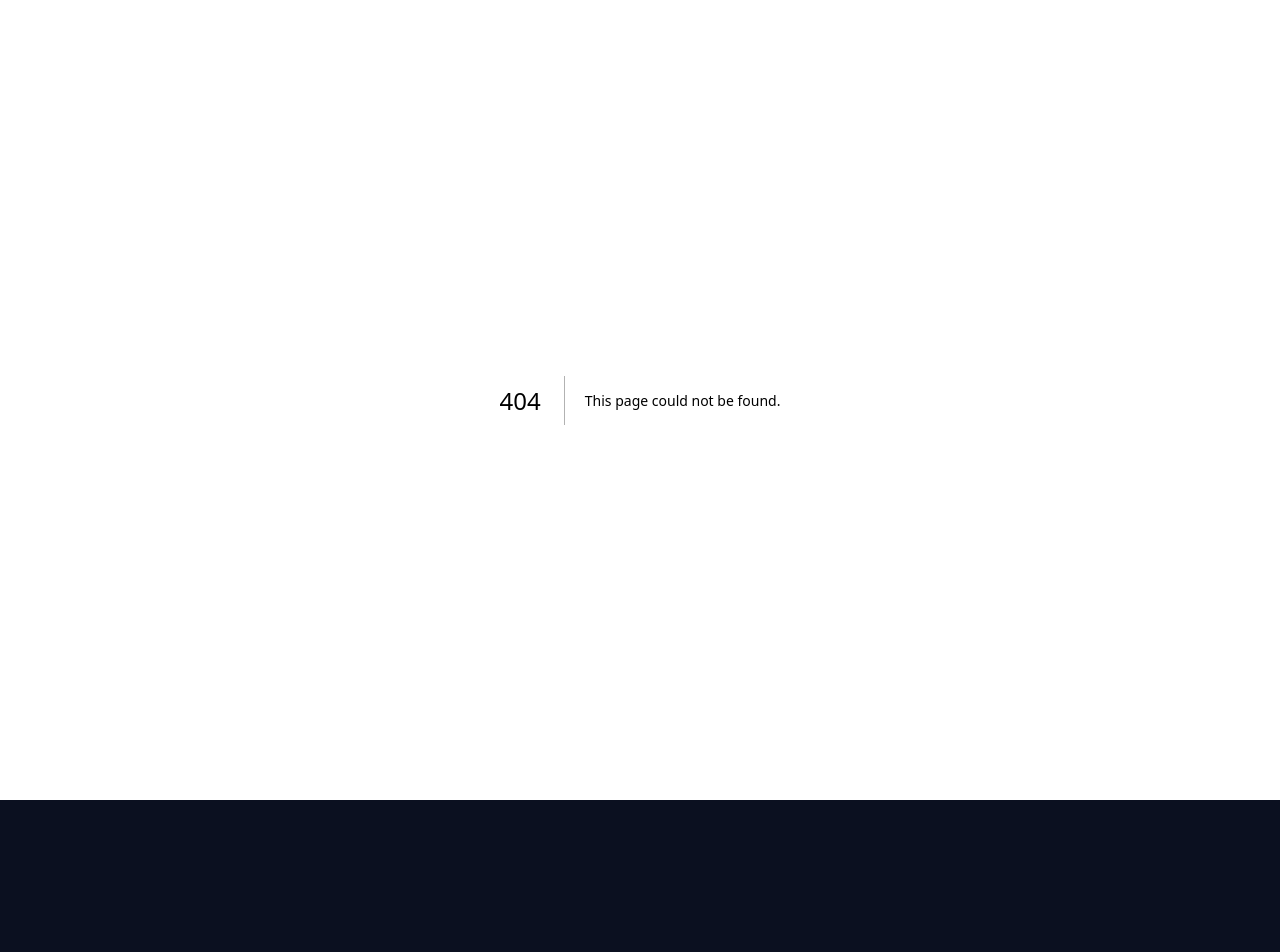
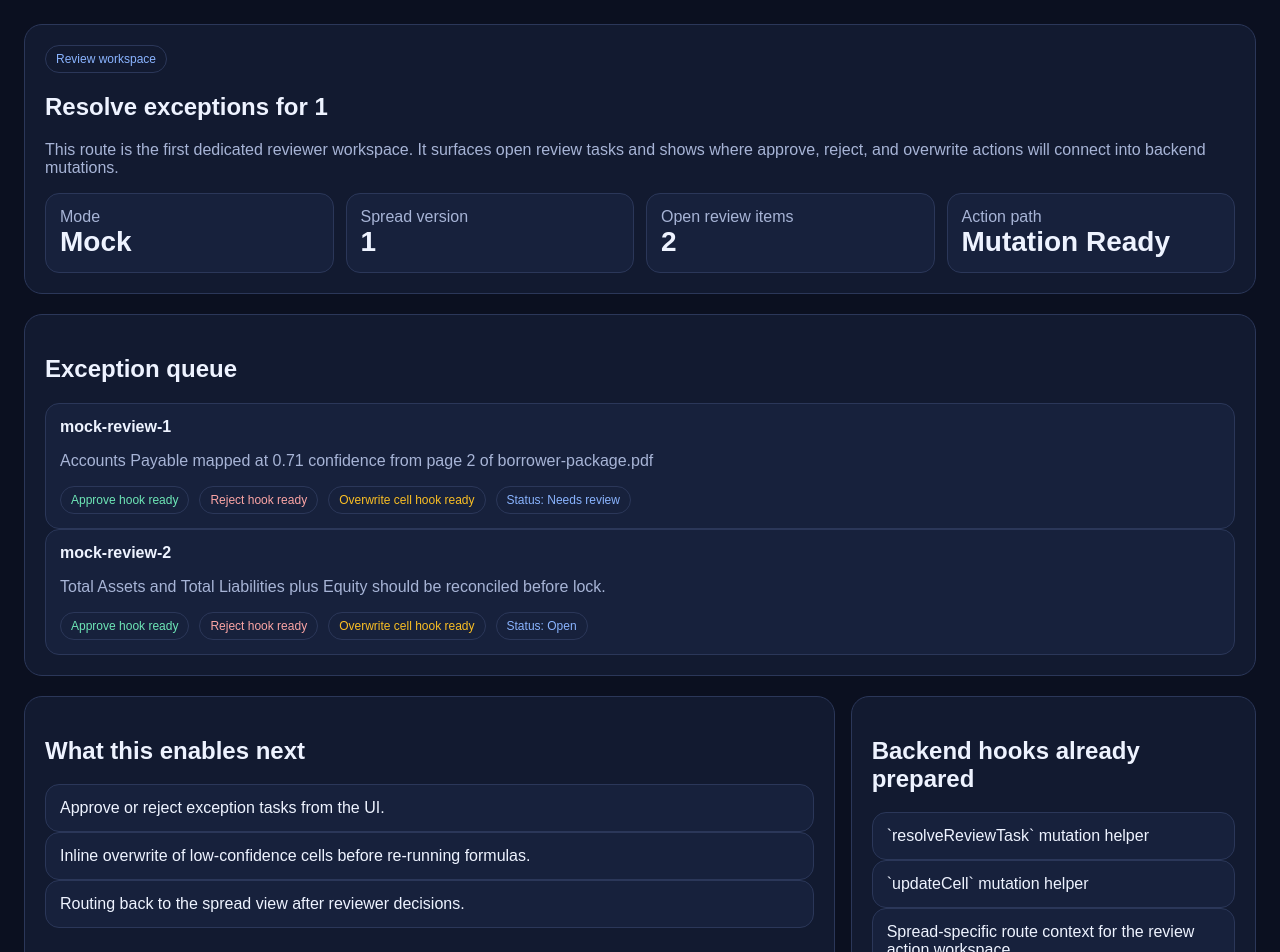
Before and after one commit to woodstr3313/Spreads, a Next.js app in the folder aws-spreads-poc/apps/analyst-workbench/: page /spreads/1/1/review in a window 1280 px wide. Before the commit this address had no page. Shown: the top 952 px of the page. Before the commit the page ends 800 px from the top, so only its background shows below. Built offline with nearby package versions, Linux system fonts and the light colour scheme; no server answers.

Commit message:
Add review action workspace route

```diff
--- /dev/null
+++ b/aws-spreads-poc/apps/analyst-workbench/app/spreads/[spreadId]/[spreadVersionId]/review/page.tsx
@@ -0,0 +1,83 @@
+import { fetchReviewTasks } from '../../../../../lib/appsync-client';
+import { buildFallbackSpread } from '../../../../../lib/workbench-mappers';
+
+type PageProps = {
+  params: Promise<{
+    spreadId: string;
+    spreadVersionId: string;
+  }>;
+};
+
+async function loadReviewItems(spreadId: string, spreadVersionId: string) {
+  try {
+    const reviewTasks = await fetchReviewTasks(spreadId);
+    return {
+      mode: 'live' as const,
+      tasks: (reviewTasks as { listReviewTasks?: Array<{ id?: string; status?: string; reason?: string }> }).listReviewTasks ?? []
+    };
+  } catch {
+    return {
+      mode: 'mock' as const,
+      tasks: buildFallbackSpread(spreadId, spreadVersionId).reviewQueue.map((item, index) => ({
+        id: `mock-review-${index + 1}`,
+        status: item.status,
+        reason: item.detail
+      }))
+    };
+  }
+}
+
+export default async function ReviewWorkspacePage({ params }: PageProps) {
+  const { spreadId, spreadVersionId } = await params;
+  const review = await loadReviewItems(spreadId, spreadVersionId);
+
+  return (
+    <main className="page">
+      <section className="hero">
+        <div className="badge accent">Review workspace</div>
+        <h1>Resolve exceptions for {spreadId}</h1>
+        <p className="muted">
+          This route is the first dedicated reviewer workspace. It surfaces open review tasks and shows where approve, reject, and overwrite actions will connect into backend mutations.
+        </p>
+        <div className="cards">
+          <div className="cardStat"><div className="muted">Mode</div><div className="kpi">{review.mode === 'live' ? 'Live' : 'Mock'}</div></div>
+          <div className="cardStat"><div className="muted">Spread version</div><div className="kpi">{spreadVersionId}</div></div>
+          <div className="cardStat"><div className="muted">Open review items</div><div className="kpi">{review.tasks.length}</div></div>
+          <div className="cardStat"><div className="muted">Action path</div><div className="kpi">Mutation Ready</div></div>
+        </div>
+      </section>
+
+      <section className="panel">
+        <h2>Exception queue</h2>
+        {review.tasks.length ? review.tasks.map((task) => (
+          <div className="listItem" key={task.id || task.reason}>
+            <strong>{task.id || 'Review item'}</strong>
+            <p className="muted">{task.reason || 'No review reason provided'}</p>
+            <div style={{ display: 'flex', gap: 10, marginTop: 10, flexWrap: 'wrap' }}>
+              <div className="badge good">Approve hook ready</div>
+              <div className="badge bad">Reject hook ready</div>
+              <div className="badge warn">Overwrite cell hook ready</div>
+              <div className="badge accent">Status: {task.status || 'OPEN'}</div>
+            </div>
+          </div>
+        )) : <div className="listItem">No review items found.</div>}
+      </section>
+
+      <section className="twoCol">
+        <div className="panel">
+          <h2>What this enables next</h2>
+          <div className="listItem">Approve or reject exception tasks from the UI.</div>
+          <div className="listItem">Inline overwrite of low-confidence cells before re-running formulas.</div>
+          <div className="listItem">Routing back to the spread view after reviewer decisions.</div>
+        </div>
+
+        <div className="panel">
+          <h2>Backend hooks already prepared</h2>
+          <div className="listItem">`resolveReviewTask` mutation helper</div>
+          <div className="listItem">`updateCell` mutation helper</div>
+          <div className="listItem">Spread-specific route context for the review action workspace</div>
+        </div>
+      </section>
+    </main>
+  );
+}
```
